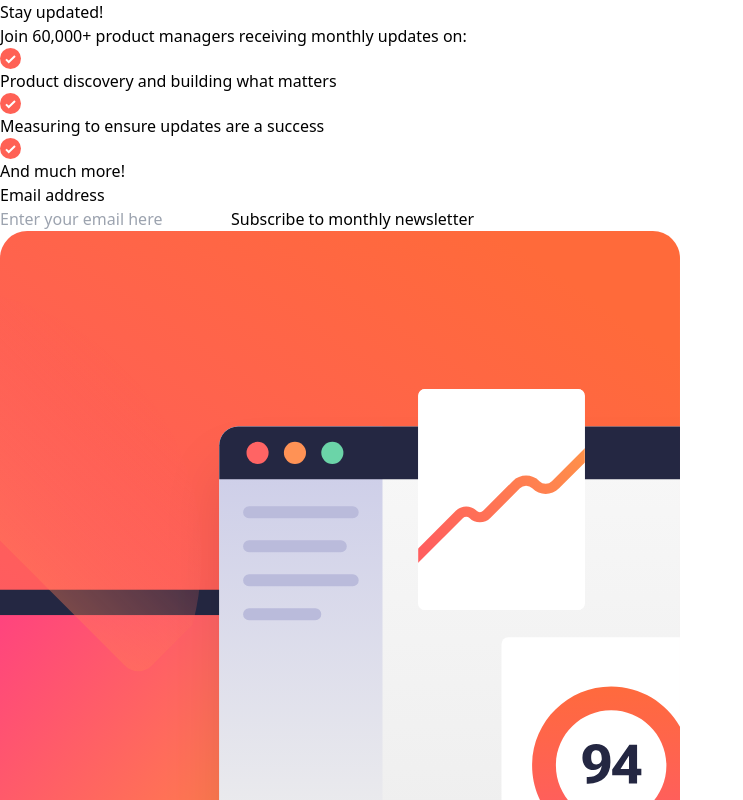
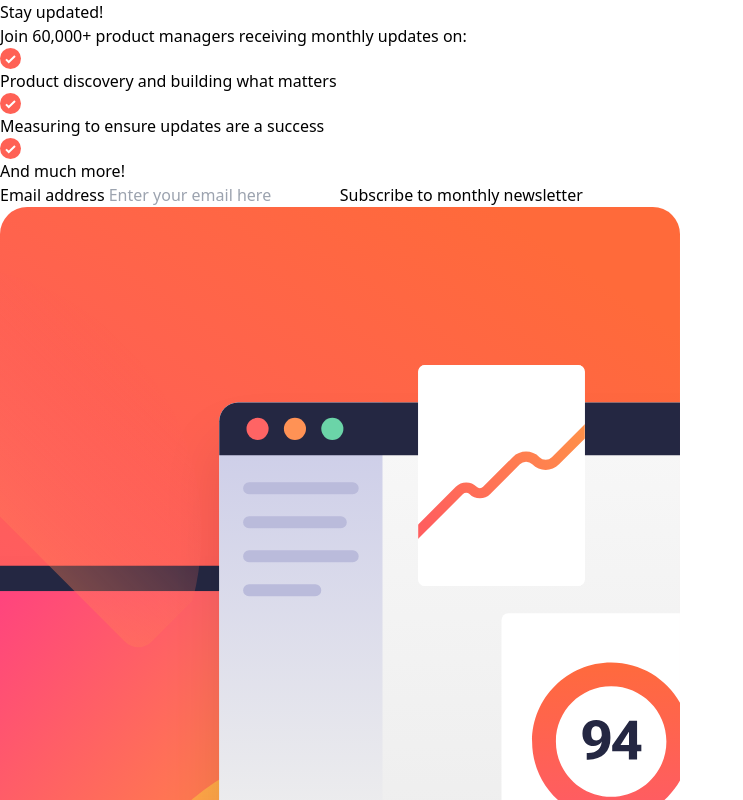
Before and after one commit to hannahf86/newsletter, a React (Vite) app: page / in a window 1280 px wide. Shown: the top 800 px of the page, without its empty margins (0-743 px from the left). Built offline with nearby package versions, Linux system fonts and the light colour scheme.

Commit message:
error handling and began success message

```diff
--- a/package.json
+++ b/package.json
@@ -25,6 +25,7 @@
     "eslint-plugin-react-hooks": "^4.6.0",
     "eslint-plugin-react-refresh": "^0.3.4",
     "postcss": "^8.4.24",
+    "react-router-dom": "^6.14.0",
     "tailwindcss": "^3.3.2",
     "vite": "^4.3.9"
   }
--- a/src/Components/Form.jsx
+++ b/src/Components/Form.jsx
@@ -1,11 +1,10 @@
 import React from 'react';
+import ReactDOM from 'react-dom/client';
 import { useFormik } from 'formik';
 import * as Yup from 'yup';
+import { Link } from 'react-router-dom';
 
 const Form = () => {
-
-  // TODO: FINISH SUBMIT | ERROR HANDLING
-
 
   // Formik Logics
   const formik = useFormik({
@@ -22,34 +21,38 @@ const Form = () => {
 
     // Submit Form
     onSubmit:(values) => {
-
+      <Link to='/Success'></Link>
     }
-  })
+  });
 
   const styles = {
-    text: 'text-[#36384E] font-semibold mb-4 text-sm',
-    input: 'border rounded-xl border-[#242742] py-4 px-4 w-full mb-8',
+    input: 'border rounded-xl border-[#242742] p-4 w-full mb-8 mt-4',
     button: 'bg-gradient-to-r from-pink-500 to-[#FF6257] p-4 rounded-xl w-full text-white font-bold',
+    error: 'text-red-600 font-bold mb-4 text-md text-center m-4'
   }
 
 
   return (
     <div>
 
-      <p className={styles.text}>Email address</p>
-
       <form>
+        <label className= {`text-[#36384E] font-semibold pb-2 text-sm ${formik.touched.email && formik.errors.email} ? "text-red-500" : " " ` }>
+          { formik.errors.email ? formik.errors.email : " Email address "}
+        </label>
         <input
           className={ styles.input }
-          type="text"
+          type="email"
           placeholder='Enter your email here'
-          id='email'
+          name='email'
           required
           value={ formik.values.email }
           onChange = { formik.handleChange }
-          onSubmit = { formik.handleSubmit }
+          onBlur = { formik.handleBlur }
         />
-        <button type='submit' className={styles.button}>Subscribe to monthly newsletter</button>
+        <button
+          type='submit'
+          className={styles.button}
+          onSubmit = { formik.handleSubmit }>Subscribe to monthly newsletter</button>
       </form>
 
     </div>
```
Also changed, not shown: src/Components/Success.jsx (added, +11 -0 lines), 1 other file (tests, documents, lock files or other folders).
